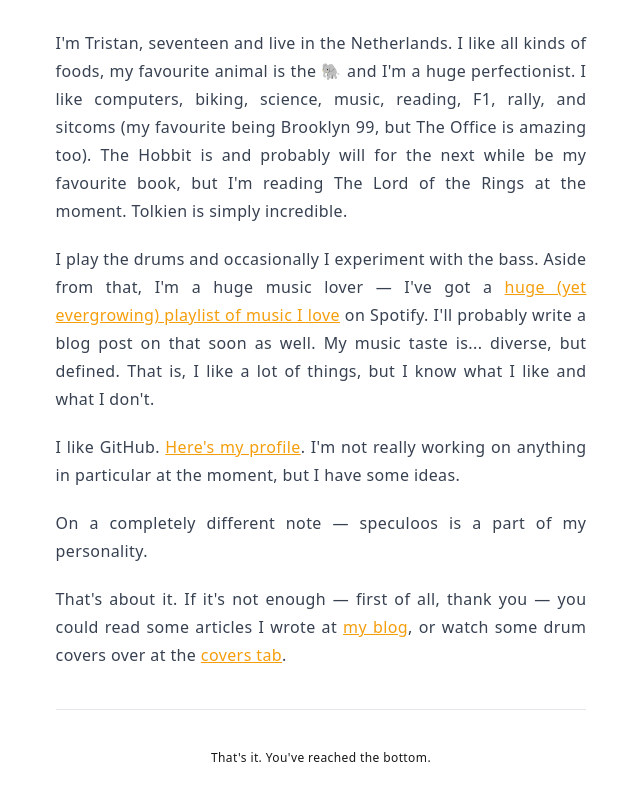
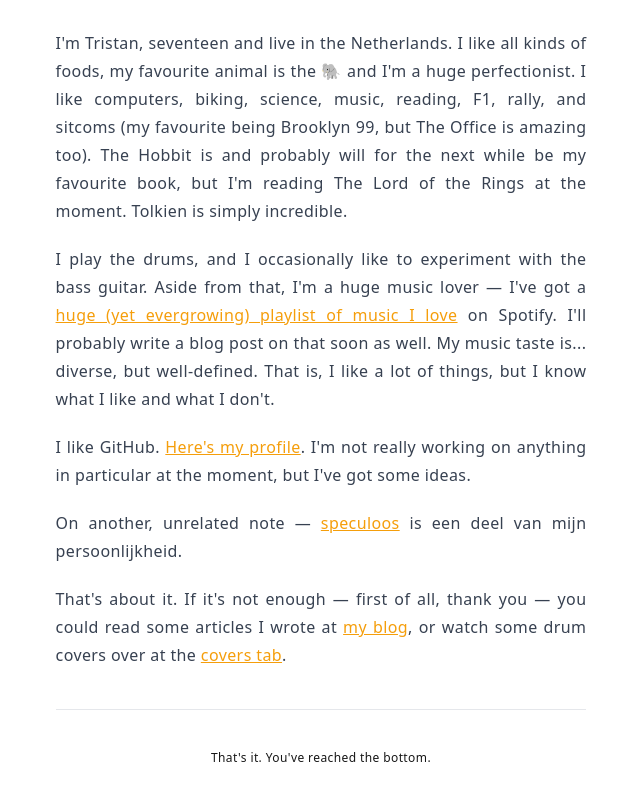
Before and after one commit to tristanlukens/old.tristanlukens.com, a SvelteKit app: page / in a window 1280 px wide. Shown: the part 677-1477 px from the top of the page, without its empty margins (319-959 px from the left). Built offline with nearby package versions, Linux system fonts and the light colour scheme.

Commit message:
updated text on home page

```diff
--- a/src/routes/+page.svelte
+++ b/src/routes/+page.svelte
@@ -12,11 +12,11 @@
 
 I'm Tristan, seventeen and live in the Netherlands. I like all kinds of foods, my favourite animal is the 🐘 and I'm a huge perfectionist. I like computers, biking, science, music, reading, F1, rally, and sitcoms (my favourite being Brooklyn 99, but The Office is amazing too). The Hobbit is and probably will for the next while be my favourite book, but I'm reading The Lord of the Rings at the moment. Tolkien is simply incredible.
 
-I play the drums and occasionally I experiment with the bass. Aside from that, I'm a huge music lover — I've got a [huge (yet evergrowing) playlist of music I love](https://open.spotify.com/playlist/7MKHIXzTUI1g0hT0nAs671?si=fb9331480d89486f) on Spotify. I'll probably write a blog post on that soon as well. My music taste is... diverse, but defined. That is, I like a lot of things, but I know what I like and what I don't.
+I play the drums, and I occasionally like to experiment with the bass guitar. Aside from that, I'm a huge music lover — I've got a [huge (yet evergrowing) playlist of music I love](https://open.spotify.com/playlist/7MKHIXzTUI1g0hT0nAs671?si=fb9331480d89486f) on Spotify. I'll probably write a blog post on that soon as well. My music taste is... diverse, but well-defined. That is, I like a lot of things, but I know what I like and what I don't.
 
-I like GitHub. [Here's my profile](https://github.com/tristanlukens). I'm not really working on anything in particular at the moment, but I have some ideas.
+I like GitHub. [Here's my profile](https://github.com/tristanlukens). I'm not really working on anything in particular at the moment, but I've got some ideas.
 
-On a completely different note — speculoos is a part of my personality.
+On another, unrelated note — [speculoos](https://duckduckgo.com/?q=speculoos+broodbeleg&t=brave&iax=images&ia=images&iai=https%3A%2F%2Fstatic-images.jumbo.com%2Fproduct_images%2F250120212354_80533POT-5_360x360_2.png) is een deel van mijn persoonlijkheid.
 
 That's about it. If it's not enough — first of all, thank you — you could read some articles I wrote at [my blog](/blog), or watch some drum covers over at the [covers tab](/covers).
 `;
```
